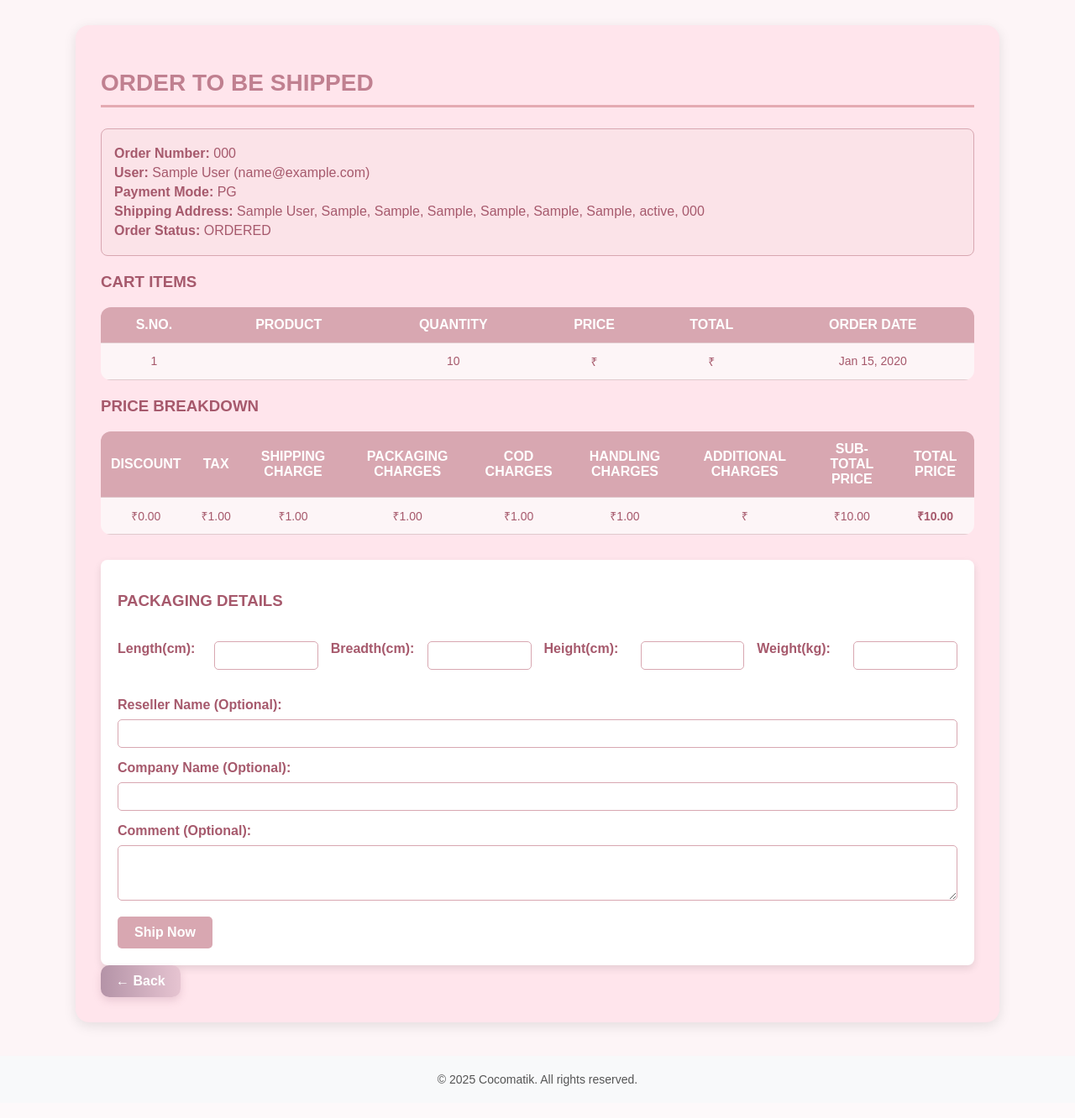
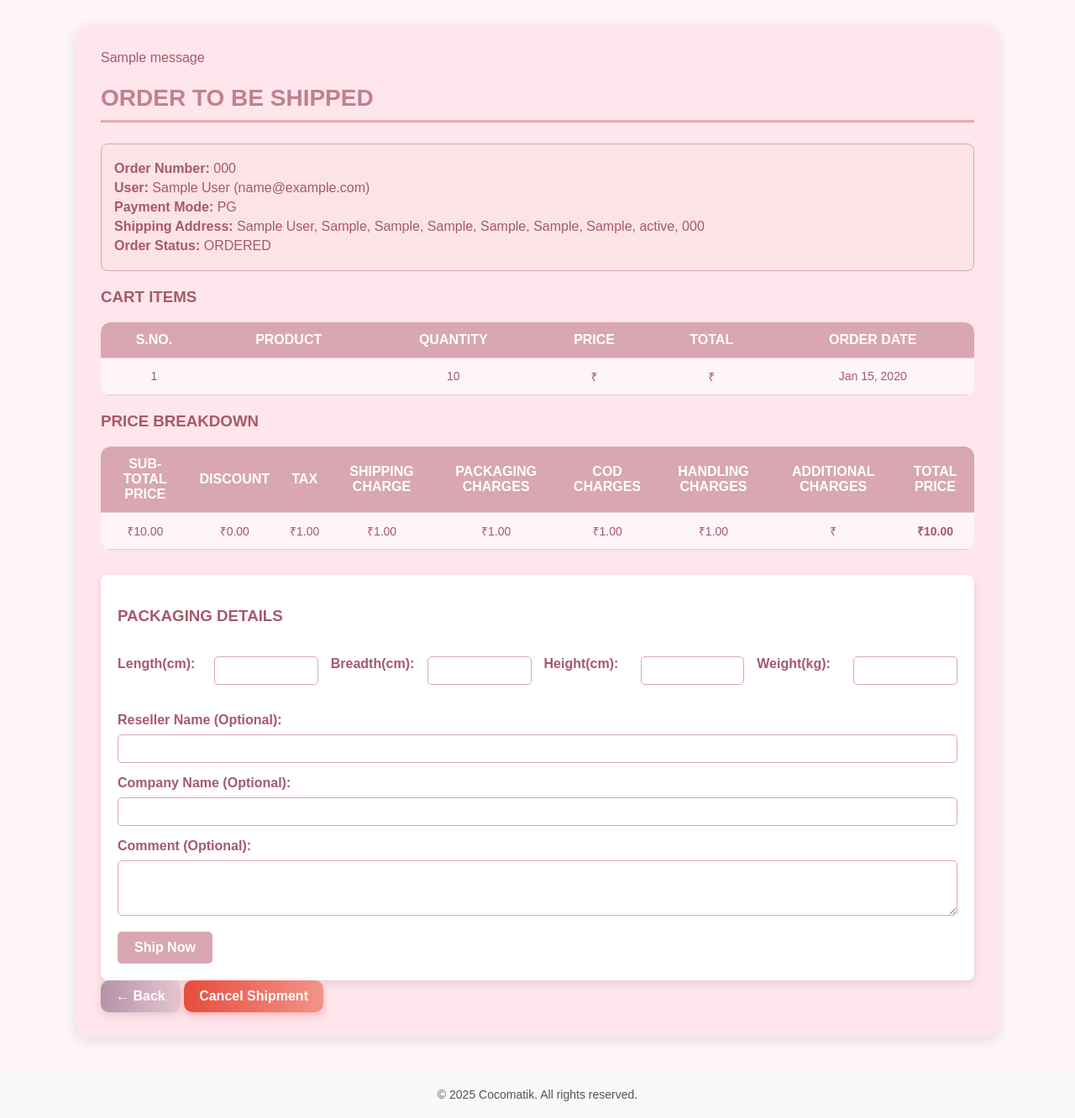
Before and after one commit to cocomatik/BackEnd, a Django app: page /shipments/pending/1/ in a window 1280 px wide. Shown: the part 54-1386 px from the top of the page at 84% size. Before the commit the page ends 1348 px from the top, so only its background shows below. Run offline with Django 5.2, Linux system fonts and the light colour scheme; tables that the repository leaves empty hold one stand-in row (values such as "Sample post"); one stand-in notice (Sample message) is shown.

Commit message:
cancel button in psdetails

```diff
--- a/Manager/delivery_views.py
+++ b/Manager/delivery_views.py
@@ -110,3 +110,27 @@ def pending_shipments(request):
 def pending_SDetails(request, order_id):
     order = get_object_or_404(Order, id=order_id)
     return render(request, 'Manager/shipment/pendingSDetails.html', {'order': order})
+
+
+
+from django.views.decorators.http import require_POST
+
+@require_POST
+def cancel_shipment(request):
+    order_number = request.POST.get('order_number')
+
+    try:
+        order = get_object_or_404(Order, order_number=order_number)
+
+        if order.status == "ORDERED":
+            order.status = "CANCELLED"
+            order.save()
+            messages.success(request, f"Shipment for order #{order_number} cancelled successfully.")
+        else:
+            messages.warning(request, "Shipment cannot be cancelled. It may not exist or has already been processed.")
+
+    except Exception as e:
+        print(e)
+        messages.error(request, f"Error cancelling shipment: {str(e)}")
+
+    return redirect("shipment_details")
--- a/Manager/urls.py
+++ b/Manager/urls.py
@@ -1,6 +1,6 @@
 from django.urls import path
 from Manager.views import bop,mbop,landing,dashboard, products, orders,add_product, edit_product,delete_product,best_of_products,order_detail,customers,customer_details,shipment_form,shipment_details,revenue_report
-from Manager.delivery_views import create_shipment,pending_shipments,pending_SDetails
+from Manager.delivery_views import create_shipment,pending_shipments,pending_SDetails,cancel_shipment
 
 urlpatterns = [
     path('', landing, name='landing'),
@@ -32,6 +32,9 @@ urlpatterns = [
     path('shipments/', shipment_details, name='shipment_details'),
     path('shipments/pending/',pending_shipments,name='pending_shipments'),
     path('shipments/pending/<int:order_id>/',pending_SDetails,name='pending_SDetails'),
+    path('shipment/cancel/', cancel_shipment, name='cancel_shipment'),
+
+
 
 
     path('revenue_report/', revenue_report, name='revenue_report'),
--- a/static/Manager/shipment/pendingShipment.css
+++ b/static/Manager/shipment/pendingShipment.css
@@ -187,7 +187,7 @@ a{
 }
 
 /* === Form Styles === */
-form {
+.shipment-form {
   background-color: #fff;
   padding: 20px;
   border-radius: 8px;
@@ -268,6 +268,32 @@ form button.submit-btn:hover {
   transform: translateY(-2px);
   box-shadow: 0 6px 14px rgba(153, 102, 128, 0.5);
 }
+.cancel-btn {
+  display: inline-block;
+  background: linear-gradient(to right, #e74c3c, #f1948a); /* red gradient */
+  color: #fff;
+  padding: 10px 18px;
+  border-radius: 10px;
+  text-decoration: none;
+  font-size: 16px;
+  font-weight: 600;
+  transition: all 0.3s ease;
+  box-shadow: 0 4px 10px rgba(231, 76, 60, 0.3); /* soft red shadow */
+  border: none;
+  cursor: pointer;
+}
+
+.cancel-btn:hover {
+  transform: translateY(-2px);
+  box-shadow: 0 6px 14px rgba(192, 57, 43, 0.5); /* darker red hover shadow */
+}
+
+.cancel-btn:active {
+  transform: translateY(1px);
+  box-shadow: none;
+}
+
+
 
 .footer {
     text-align: center;
--- a/templates/Manager/shipment/pendingSDetails.html
+++ b/templates/Manager/shipment/pendingSDetails.html
@@ -35,6 +35,15 @@
         </ul>
       </nav>
       <div class="container">
+          {% if messages %}
+    <div class="messages">
+      {% for message in messages %}
+        <div class="alert {% if message.tags %}alert-{{ message.tags }}{% endif %}">
+          {{ message }}
+        </div>
+      {% endfor %}
+    </div>
+  {% endif %}
 
 <h2 class="page-title"><b>Order To Be Shipped</b></h2>
 
@@ -76,6 +85,7 @@
 
     <table class="price-table">
       <tr>
+        <th>Sub-Total Price</th>
         <th>Discount</th>
         <th>Tax</th>
         <th>Shipping Charge</th>
@@ -83,10 +93,10 @@
         <th>COD Charges</th>
         <th>Handling Charges</th>
         <th>Additional Charges</th>
-        <th>Sub-Total Price</th>
         <th>Total Price</th>
       </tr>
       <tr>
+        <td>₹{{ order.sub_total }}</td>
         <td>₹{{ order.discount }}</td>
         <td>₹{{ order.tax }}</td>
         <td>₹{{ order.shipping_charges }}</td>
@@ -94,13 +104,13 @@
         <td>₹{{ order.cod_charges }}</td>
         <td>₹{{ order.handling_charges }}</td>
         <td>₹{{ order.additional_charges }}</td>
-        <td>₹{{ order.sub_total }}</td>
+
         <td><strong>₹{{ order.total_price }}</strong></td>
       </tr>
     </table>
 
 
-    <form method="post" action="{% url 'shipment_create' %}">
+    <form method="post" action="{% url 'shipment_create' %}" class="shipment-form">
     {% csrf_token %}
         <h3>PACKAGING DETAILS</h3>
 
@@ -134,6 +144,13 @@
 </form>
 
     <a href="javascript:history.back()" class="back-btn">← Back</a>
+    <form method="post" action="{% url 'cancel_shipment' %}" onsubmit="return confirm('Are you sure you want to cancel this shipment?');" style="display:inline;">
+    {% csrf_token %}
+    <input type="hidden" name="order_number" value="{{ order.order_number }}">
+    <button type="submit" class="cancel-btn">Cancel Shipment</button>
+</form>
+
+
 
 </div>
 <footer class="footer">
@@ -147,12 +164,6 @@
   <h1>Access Restricted</h1>
   <p>This page is only accessible on a desktop. Please visit from a PC.</p>
 </div>
-
-<script>
-    function confirmDelete() {
-        return confirm("Are you sure you want to delete this item from this list?");
-    }
-</script>
 </body>
 
 </html>
```
